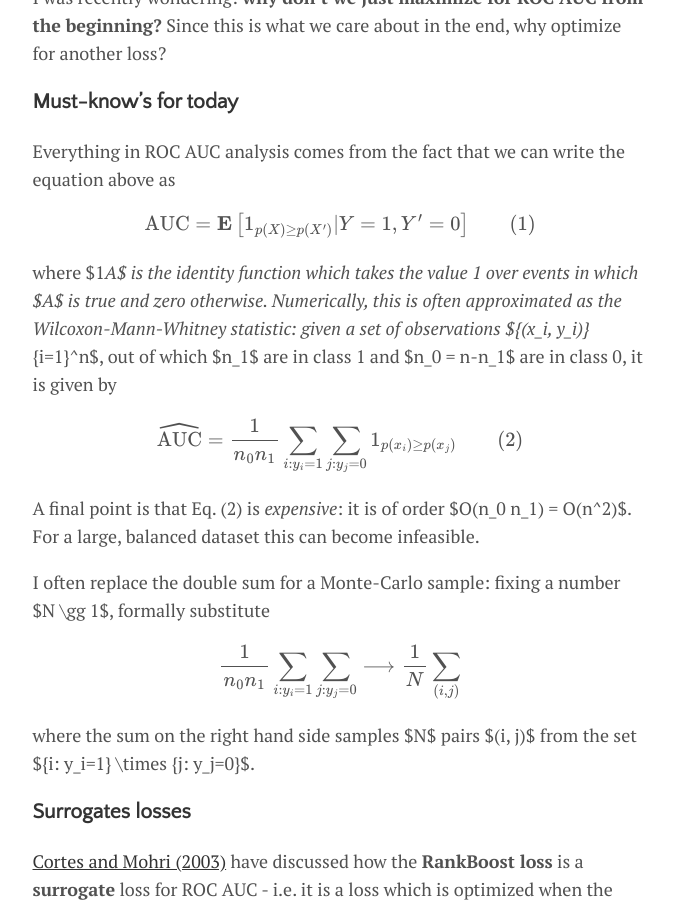
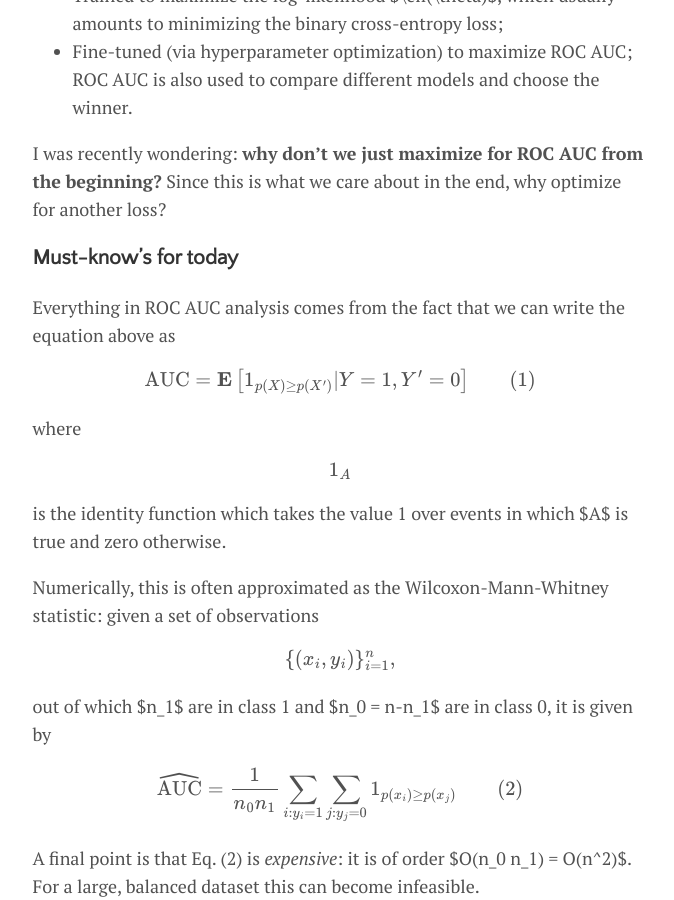
Before and after one commit to takeshimg92/takeshimg92.github.io, a Jekyll site: the page built from _posts/2023-01-27-auc_optimiz.md, in a window 1280 px wide and 900 px high, scrolled down 1183 px. Shown: the whole window, without its empty margins (300-974 px from the left). Built offline with Jekyll 4.4.1, drawn with Linux system fonts in a browser that asks for light colours; our own code applies the rules of GitHub Pages for plain Markdown files; formulas are drawn with MathJax 3; some of the changed text lies outside the part shown.

Commit message:
fixed typos

```diff
--- a/_posts/2023-01-27-auc_optimiz.md
+++ b/_posts/2023-01-27-auc_optimiz.md
@@ -5,7 +5,7 @@
 categories: posts
 tags: [datascience]
 image: target.jfif
-
+---
 
 A common application of binary classification models is *ranking*, more than *classification* itself. The difference between the two is subtle:
 
@@ -32,7 +32,17 @@
 
 $$\mathrm{AUC} = \mathbf E \left[ 1_{p(X) \geq p(X')} | Y=1, Y'=0\right]\qquad (1)$$
 
-where $1_A$ is the identity function which takes the value 1 over events in which $A$ is true and zero otherwise. Numerically, this is often approximated as the Wilcoxon-Mann-Whitney statistic: given a set of observations $\{(x_i, y_i)\}_{i=1}^n$, out of which $n_1$ are in class 1 and $n_0 = n-n_1$ are in class 0, it is given by
+where
+
+$$1_A$$
+
+ is the identity function which takes the value 1 over events in which $A$ is true and zero otherwise.
+
+Numerically, this is often approximated as the Wilcoxon-Mann-Whitney statistic: given a set of observations
+
+$$\{(x_i, y_i)\}_{i=1}^n,$$
+
+out of which $n_1$ are in class 1 and $n_0 = n-n_1$ are in class 0, it is given by
 
 $$\widehat{\mathrm{AUC}} = \frac{1}{n_0 n_1} \sum_{i: y_i = 1} \sum_{j: y_j=0} 1_{p(x_i) \geq p(x_j)} \qquad (2)$$
 
@@ -247,7 +261,10 @@
 
 to write this as
 
-$$\frac{\partial}{\partial \theta} \mathrm{rAUC} = \mathbf E \left[\sigma_\varepsilon(p_\theta(X) - p_\theta(X'))[1 - \sigma_\varepsilon(p_\theta(X) - p_\theta(X'))] \frac{1}{\varepsilon} \frac{\partial}{\partial \theta} (p_\theta(X) - p_\theta(X'))  \left| \atop \right.  Y=1, Y'=0 \right]$$
+$$\begin{align*}
+\frac{\partial}{\partial \theta} \mathrm{rAUC} &= \mathbf E \left[\sigma_\varepsilon(p_\theta(X) - p_\theta(X'))[1 - \sigma_\varepsilon(p_\theta(X) - p_\theta(X'))] \right.\times\\
+& \left.\frac{1}{\varepsilon} \frac{\partial}{\partial \theta} (p_\theta(X) - p_\theta(X'))  \left| \atop \right.  Y=1, Y'=0 \right]
+\end{align*}$$
 
 To reduce clutter, call
 
@@ -395,7 +412,11 @@
 
 $$g(x) = 1_{f(x) \geq 0}$$
 
-where $f$ is a $C^\infty$ function. Let $\Omega = \{x: f(x) \geq 0\}$, so we can equivalently write $g$ as $1_\Omega$. Further let $\varphi$ be a test function. By definition of the derivative of a distribution,
+where $f$ is a $C^\infty$ function. Let
+
+$$\Omega = \{x: f(x) \geq 0\},$$
+
+so we can equivalently write $g$ as $1_\Omega$. Further let $\varphi$ be a test function. By definition of the derivative of a distribution,
 
 $$\langle \nabla 1_\Omega, \varphi\rangle = - \langle  1_\Omega, \nabla\varphi\rangle = - \int_\Omega \nabla \varphi \, dV$$
 
```
Also changed, not shown: other parts of _posts/2023-01-27-auc_optimiz.md (+5 -1 lines).
